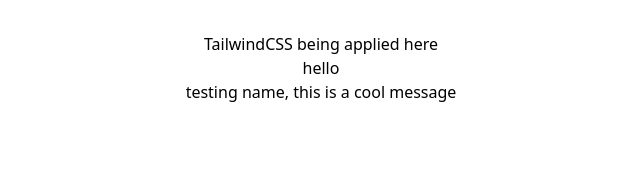
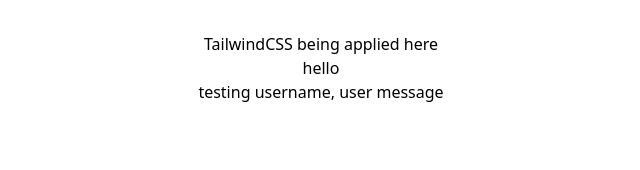
Before and after one commit to chinsiang99/project-01, a React (Vite) app: page / in a window 1280 px wide. Shown: the top 170 px of the page, without its empty margins (319-959 px from the left). Built offline with nearby package versions, Linux system fonts and the light colour scheme.

Commit message:
feat: working with initial state in useState in typescript

```diff
--- a/src/App.tsx
+++ b/src/App.tsx
@@ -1,7 +1,11 @@
+import React, { useState } from 'react'
 import './App.css'
 import Message from './Message'
 
-function App() {
+const App: React.FC = () => {
+  const [username, setUsername] = useState<string>('testing username')
+  const [message, setMessage] = useState<string>('user message')
+
   return (
     <>
       <div className='flex flex-col items-center justify-center h-screen'>
@@ -13,7 +17,7 @@
       </div>
       <div>
         hello
-        <Message name='testing name' message='this is a cool message'/>
+        <Message name={username} message={message}/>
       </div>
     </>
   )
```
